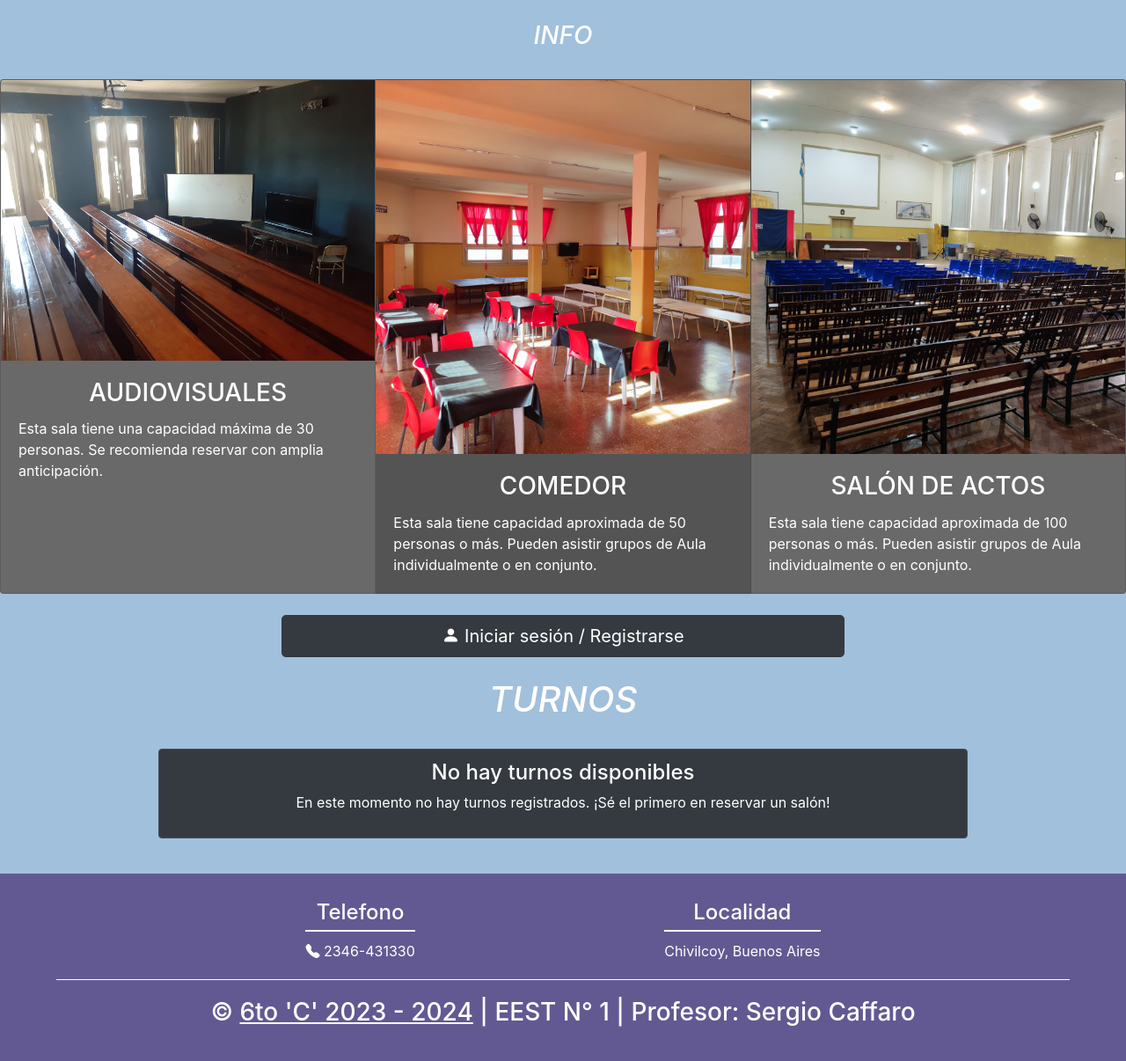
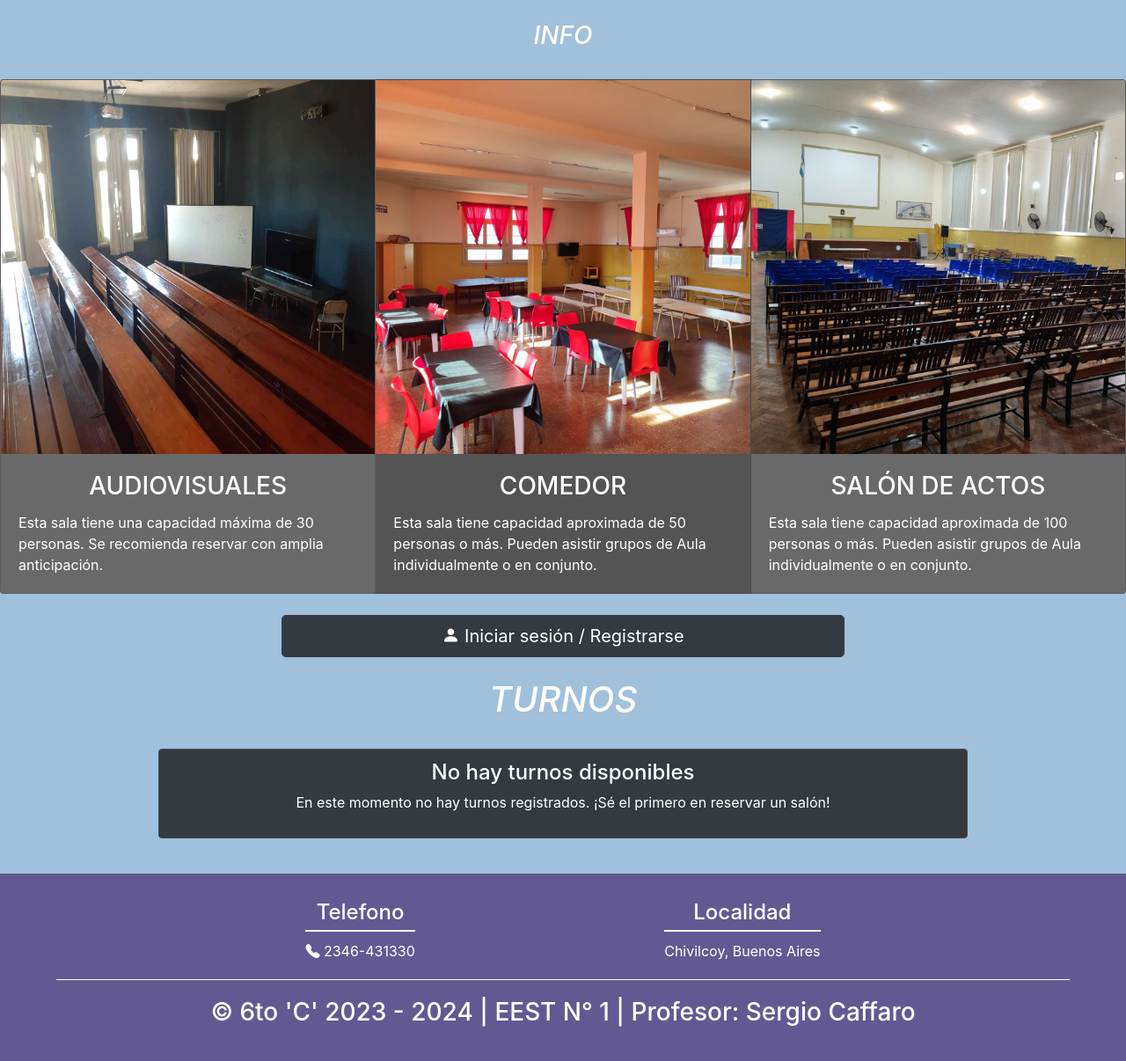
Before and after one commit to Bernard2806/ReservationSystem, a PHP site: page /index.php in a window 1280 px wide. Shown: the part 94-1300 px from the top of the page at 88% size. Run offline with PHP 8.4, Linux system fonts and the light colour scheme; data that the repository does not hold is empty; a stand-in replaces the project's code that opens the database connection; some libraries are stand-ins or nearby versions.

Commit message:
Update footer aesthetics and optimize images for index cards
- Made aesthetic changes to the footer.
- Compressed and resized all images to the correct resolution for index cards.

```diff
--- a/footer.php
+++ b/footer.php
@@ -14,7 +14,7 @@
         </div>
     </div>
     <div class="footer-bottom">
-        <h3>&copy; <span id='openModal' style='cursor: pointer; text-decoration: underline;'>6to 'C' 2023 - 2024</span> | EEST N° 1 | Profesor: Sergio Caffaro</h3>
+        <h3>&copy; <span id='openModal' style='cursor: pointer; text-decoration: none;'>6to 'C' 2023 - 2024 | EEST N° 1 | Profesor: Sergio Caffaro</span></h3>
     </div>
 </footer>
 
```
Also changed, not shown: img/actos.jpg, img/audio visuales.jpg, img/biblioteca.jpg (deleted), img/comedor.jpg.
